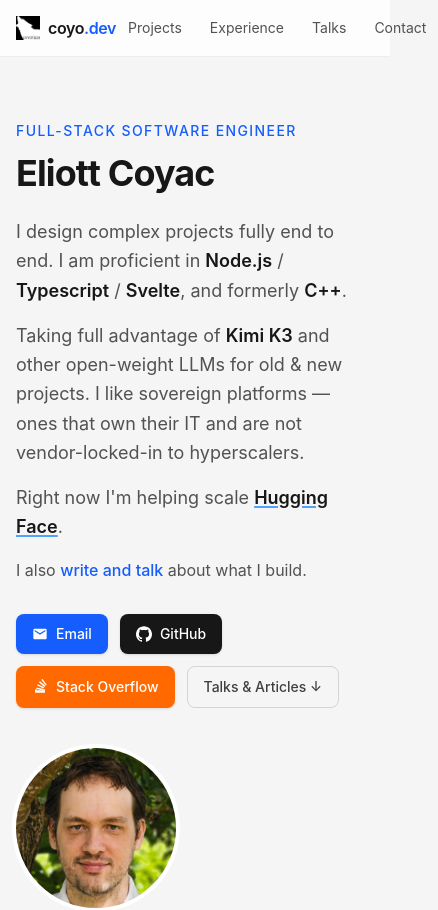
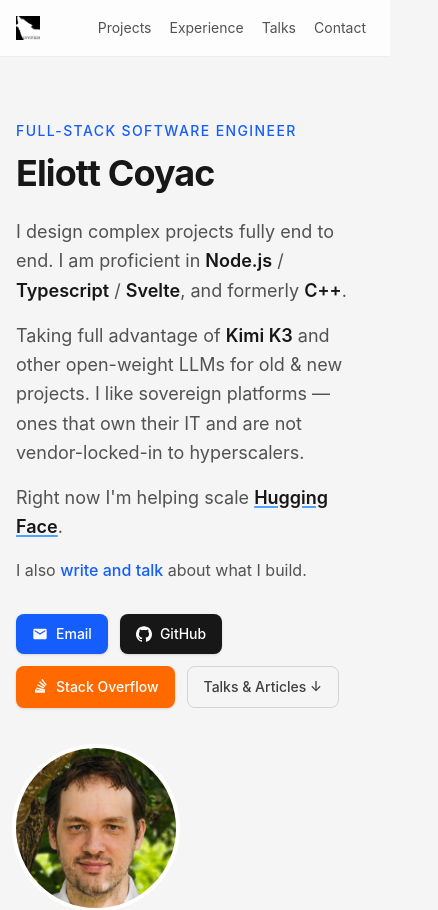
Before and after one commit to coyotte508/coyo, a SvelteKit app: page / in a window 390 px wide. Shown: the top 910 px of the page, 438 px wide, since content can reach past the window. Built offline with nearby package versions, Linux system fonts and the light colour scheme.

Commit message:
Fix navbar on mobile
Hide the coyo.dev wordmark on small screens (logo only), tighten link
padding/gaps, and allow horizontal scroll so the four links never wrap or
overflow.

```diff
--- a/src/routes/+page.svelte
+++ b/src/routes/+page.svelte
@@ -21,16 +21,16 @@
 <header
 	class="sticky top-0 z-20 border-b border-neutral-200/70 bg-white/80 backdrop-blur dark:border-neutral-800 dark:bg-neutral-900/80"
 >
-	<div class="mx-auto flex w-full max-w-6xl items-center gap-6 px-4 py-3">
-		<a href="#top" class="flex items-center gap-2 font-semibold tracking-tight">
-			<img src="/icons/logo.png" alt="" class="h-6 w-6" />
-			<span>coyo<span class="text-blue-600 dark:text-blue-400">.dev</span></span>
+	<div class="mx-auto flex w-full max-w-6xl items-center gap-3 px-4 py-3 sm:gap-6">
+		<a href="#top" class="flex shrink-0 items-center gap-2 font-semibold tracking-tight">
+			<img src="/icons/logo.png" alt="coyo.dev" class="h-6 w-6" />
+			<span class="hidden sm:inline">coyo<span class="text-blue-600 dark:text-blue-400">.dev</span></span>
 		</a>
-		<nav class="ml-auto flex items-center gap-1 text-sm">
+		<nav class="ml-auto flex items-center gap-0.5 overflow-x-auto text-sm sm:gap-1">
 			{#each nav as item (item.href)}
 				<a
 					href={item.href}
-					class="rounded-md px-3 py-1.5 text-neutral-600 transition-colors hover:bg-neutral-100 hover:text-neutral-900 dark:text-neutral-300 dark:hover:bg-neutral-800 dark:hover:text-white"
+					class="whitespace-nowrap rounded-md px-2 py-1.5 text-neutral-600 transition-colors hover:bg-neutral-100 hover:text-neutral-900 sm:px-3 dark:text-neutral-300 dark:hover:bg-neutral-800 dark:hover:text-white"
 					>{item.label}</a
 				>
 			{/each}
```
